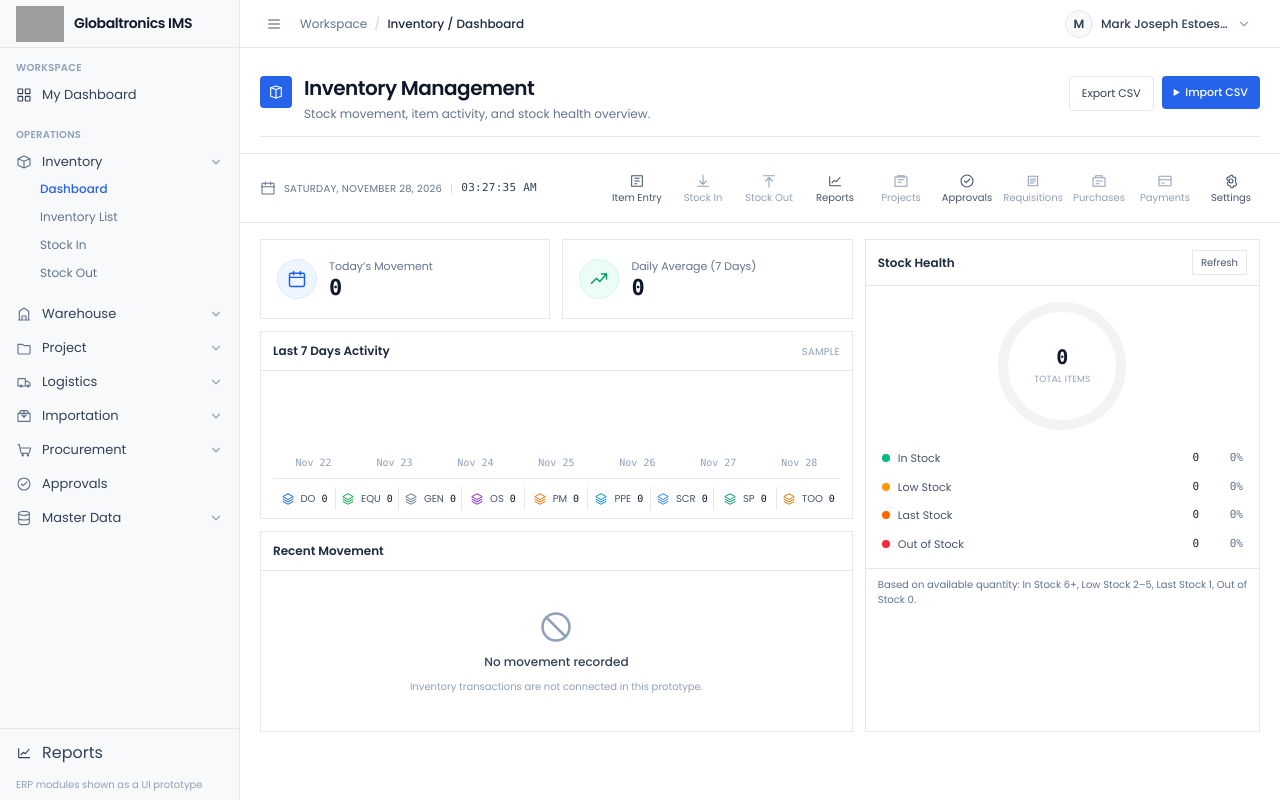
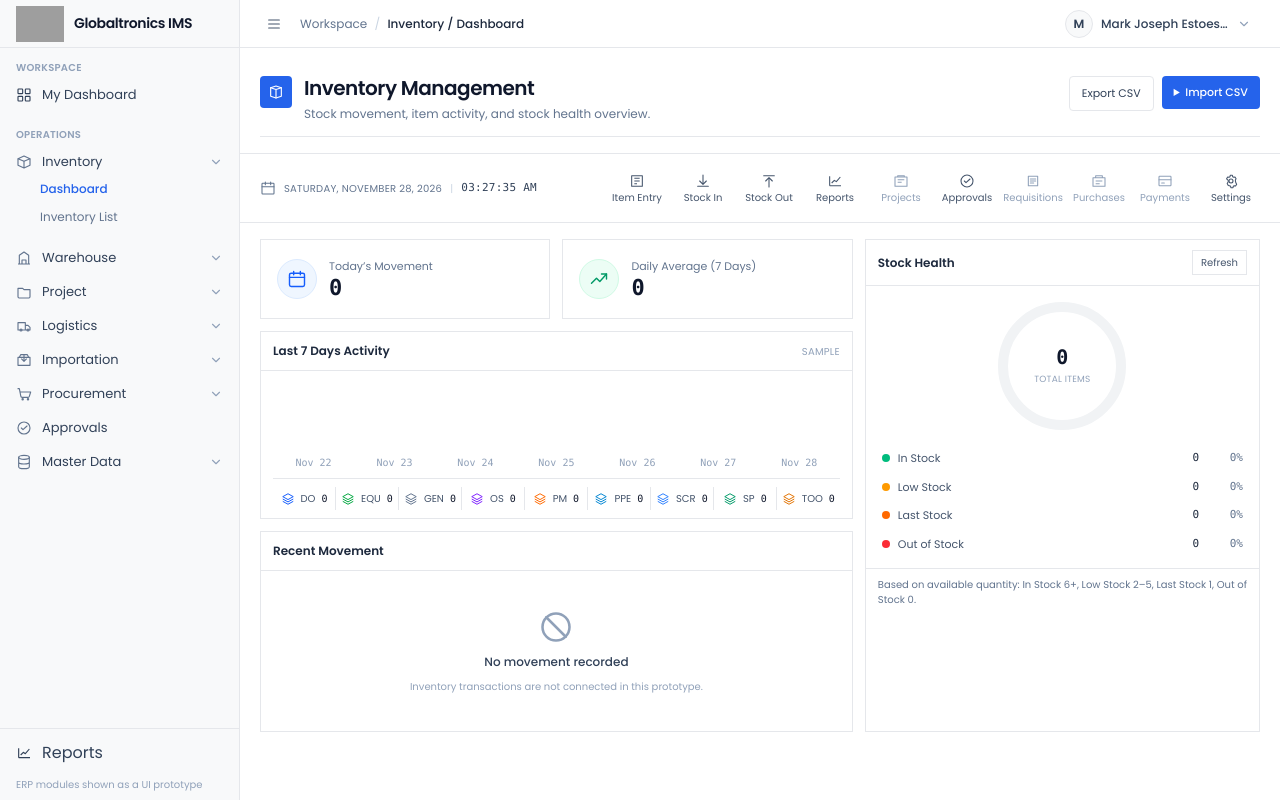
Before and after one commit to GlobaltronicsWebDev/GBTX_WAREHOUSECONTROL, a Laravel app: page /admin/inventory/dashboard in a window 1280 px wide. Run offline with Laravel 12, Linux system fonts and the light colour scheme; a user stored in the database is signed in; data comes from the database, SQL or seed files in the repository; data that the repository does not hold is empty; grey boxes are pictures that could not be loaded.

Commit message:
Activate stock movement quick actions
Co-authored-by: Copilot <223556219+Copilot@users.noreply.github.com>

```diff
--- a/resources/views/admin/inventory/dashboard.blade.php
+++ b/resources/views/admin/inventory/dashboard.blade.php
@@ -67,14 +67,14 @@
                     <svg class="h-4 w-4" viewBox="0 0 24 24" fill="none" stroke="currentColor" stroke-width="1.6" aria-hidden="true"><path stroke-linejoin="round" d="M4 4h16v16H4zM8 8h8M8 12h8M8 16h4"/></svg>
                     <span>Item Entry</span>
                 </a>
-                <button type="button" disabled title="Inventory actions are prototype only" class="flex h-12 w-[58px] shrink-0 cursor-not-allowed flex-col items-center justify-center gap-1 text-[10px] leading-none text-slate-400">
+                <a href="{{ route('admin.stock-in.index') }}" class="flex h-12 w-[58px] shrink-0 flex-col items-center justify-center gap-1 text-[10px] leading-none text-slate-600 hover:text-[#2563EB]">
                     <svg class="h-4 w-4" viewBox="0 0 24 24" fill="none" stroke="currentColor" stroke-width="1.6" aria-hidden="true"><path stroke-linecap="round" stroke-linejoin="round" d="M12 3v14m-5-5 5 5 5-5M4 20h16"/></svg>
                     <span>Stock In</span>
-                </button>
-                <button type="button" disabled title="Inventory actions are prototype only" class="flex h-12 w-[58px] shrink-0 cursor-not-allowed flex-col items-center justify-center gap-1 text-[10px] leading-none text-slate-400">
+                </a>
+                <a href="{{ route('admin.stock-out.index') }}" class="flex h-12 w-[58px] shrink-0 flex-col items-center justify-center gap-1 text-[10px] leading-none text-slate-600 hover:text-[#2563EB]">
                     <svg class="h-4 w-4" viewBox="0 0 24 24" fill="none" stroke="currentColor" stroke-width="1.6" aria-hidden="true"><path stroke-linecap="round" stroke-linejoin="round" d="M12 21V7m5 5-5-5-5 5M4 4h16"/></svg>
                     <span>Stock Out</span>
-                </button>
+                </a>
                 <a href="{{ route('admin.reports.index') }}" class="flex h-12 w-[58px] shrink-0 flex-col items-center justify-center gap-1 text-[10px] leading-none text-slate-600 hover:text-[#2563EB]">
                     <svg class="h-4 w-4" viewBox="0 0 24 24" fill="none" stroke="currentColor" stroke-width="1.6" aria-hidden="true"><path stroke-linejoin="round" d="M4 19V5m0 14h17"/><path stroke-linejoin="round" d="m7 15 4-4 3 2 6-7"/></svg>
                     <span>Reports</span>
--- a/resources/views/layouts/operations-dashboard.blade.php
+++ b/resources/views/layouts/operations-dashboard.blade.php
@@ -119,8 +119,6 @@
                     <div id="inventoryMenu" class="sidebar-subnav pb-1 pl-8 {{ request()->routeIs('admin.inventory.*', 'admin.stock-in.*', 'admin.stock-out.*') ? '' : 'hidden' }}">
                         <a href="{{ route('admin.inventory.dashboard') }}" class="block h-7 w-full text-left text-[12px] {{ request()->routeIs('admin.inventory.dashboard') ? 'font-medium text-[#2563EB]' : 'text-slate-500 hover:text-slate-700' }}" @if (request()->routeIs('admin.inventory.dashboard')) aria-current="page" @endif>Dashboard</a>
                         <a href="{{ route('admin.inventory.index') }}" class="block h-7 w-full text-left text-[12px] {{ request()->routeIs('admin.inventory.index', 'admin.inventory.create') ? 'font-medium text-[#2563EB]' : 'text-slate-500 hover:text-slate-700' }}">Inventory List</a>
-                        <a href="{{ route('admin.stock-in.index') }}" class="block h-7 w-full text-left text-[12px] {{ request()->routeIs('admin.stock-in.*') ? 'font-medium text-[#2563EB]' : 'text-slate-500 hover:text-slate-700' }}" @if (request()->routeIs('admin.stock-in.*')) aria-current="page" @endif>Stock In</a>
-                        <a href="{{ route('admin.stock-out.index') }}" class="block h-7 w-full text-left text-[12px] {{ request()->routeIs('admin.stock-out.*') ? 'font-medium text-[#2563EB]' : 'text-slate-500 hover:text-slate-700' }}" @if (request()->routeIs('admin.stock-out.*')) aria-current="page" @endif>Stock Out</a>
                     </div>
 
                     <button type="button" class="sidebar-nav-button flex h-8 w-full items-center gap-2.5 rounded-sm px-2 text-left text-slate-700 hover:bg-[#EAECEF]" data-menu-toggle="warehouseMenu" aria-expanded="{{ request()->routeIs('admin.warehouses.*') ? 'true' : 'false' }}" aria-controls="warehouseMenu">
```
Also changed, not shown: resources/views/admin/dashboard.blade.php (+4 -4 lines), tests/Feature/AdminDashboardTest.php (+22 -0 lines), 3 other files.
